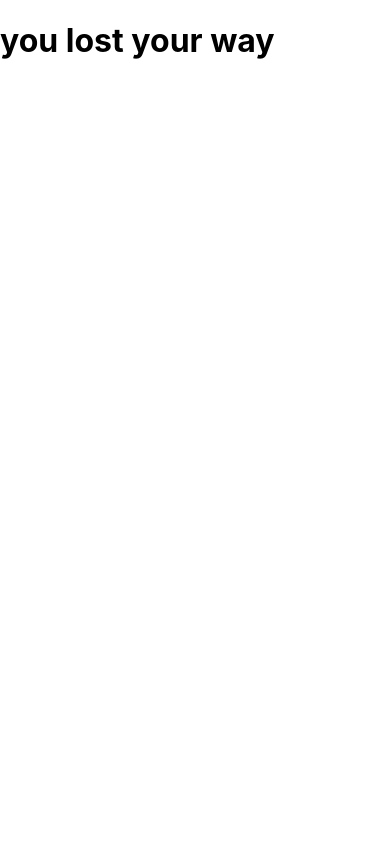
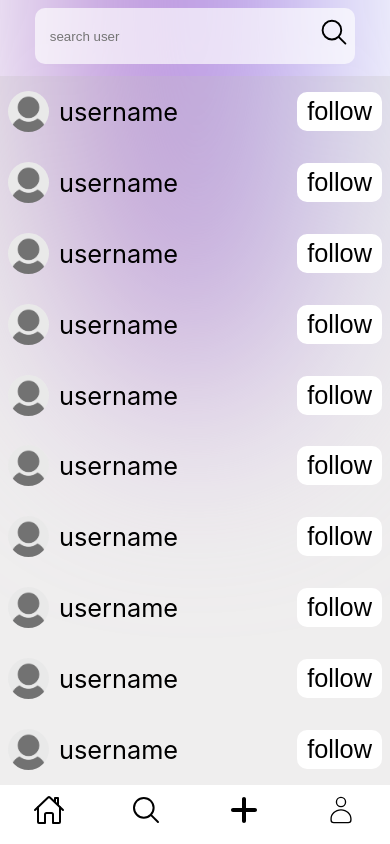
Before and after one commit to Rajatsoni111/project-B, a React (Create React App) app: page /search-user in a window 390 px wide. Built offline with nearby package versions, Linux system fonts and the light colour scheme; a web font is replaced by a local one.

Commit message:
search box added

```diff
--- a/src/App.js
+++ b/src/App.js
@@ -10,15 +10,18 @@ import ErrorPage from './components/ErrorPage'
 // import ToggleButton from './components/toggleButton';
 import { BrowserRouter, Routes, Route } from "react-router-dom";
 import Footer from './components/footer';
+import SearchUser from './components/searchUser';
 
 function App() {
   return (
     <BrowserRouter>
+
       <Routes>
         <Route path='/' Component={Login} />
         <Route path='/create' Component={Makepost} />
         <Route path='/account' Component={Account} />
         <Route path='/feed' Component={MainPage} />
+        <Route path='/search-user' Component={SearchUser} />
         <Route path='/setup-profile' Component={Profile} />
         <Route path='/*' Component={ErrorPage} />
         <Route path='/footer' Component={Footer} />
--- a/src/components/account.jsx
+++ b/src/components/account.jsx
@@ -54,7 +54,7 @@ const Account = () => {
                                 </div>
                                 <div className="userpost">
                                     <div className="userpost-head">
-                                        <img src="./default-user-icon.jpg" alt="" />
+                                        <img src="./background_image.jpg" alt="" />
                                         <span>username</span>
                                     </div>
                                     <div className="self-post-title">
@@ -64,7 +64,7 @@ const Account = () => {
                                         <p>this is a caption for the self post caption</p>
                                     </div>
                                     <div className="self-post-image">
-                                        <img src="./ibird-mages.jpeg" alt="" />
+                                        <img src="./background_image.jpg" alt="" />
                                     </div>
                                 </div>
                                 <div className="userpost">
--- a/src/components/footer.jsx
+++ b/src/components/footer.jsx
@@ -1,4 +1,4 @@
-import { IoHomeOutline } from "react-icons/io5";
+import { IoHomeOutline, IoSearchOutline  } from "react-icons/io5";
 import { FaPlus } from "react-icons/fa6";
 import { CiUser } from "react-icons/ci";
 import "./stylesheet/footer.css"
@@ -11,7 +11,11 @@ const Footer = () => {
                 <NavLink to="/feed" className={"sidebar-btns"} style={{color:"black"}}>
                     <IoHomeOutline />
                 </NavLink>
-
+            </div>
+            <div className="search-user">
+                <NavLink to="/search-user" className={"sidebar-btns"} style={{color:"black"}}>
+                    <IoSearchOutline  />
+                </NavLink>
             </div>
             <div className="makepostpluse">
                 <NavLink to="/create" className={"sidebar-btns"} style={{color:"black"}}>
--- /dev/null
+++ b/src/components/searchUser.jsx
@@ -0,0 +1,109 @@
+import React from 'react'
+import Footer from './footer'
+import { IoSearchOutline } from "react-icons/io5";
+import "./stylesheet/searchUser.css"
+
+function SearchUser() {
+    return (
+        <>
+            <div>
+                <div className="background">
+                    <div className="small-cir1"></div>
+                    <div className="small-cir2"></div>
+                    <div className="small-cir3"></div>
+                </div>
+                <div className='search-user-page'>
+                    <div className="search">
+                        <input type="text" placeholder='search user' />
+                        <div className='search-icon'>
+                            <IoSearchOutline />
+                        </div>
+                    </div>
+                    <div className='show-user'>
+                            <div className='searched-user'>
+                                <div className='userdata'>
+                                <img src="./default-user-icon.jpg" alt="" />
+                                <p>username</p>
+                                </div>
+                                <button>follow</button>
+                            </div>
+                            <div className='searched-user'>
+                                <div className='userdata'>
+                                <img src="./default-user-icon.jpg" alt="" />
+                                <p>username</p>
+                                </div>
+                                <button>follow</button>
+                            </div> <div className='searched-user'>
+                                <div className='userdata'>
+                                <img src="./default-user-icon.jpg" alt="" />
+                                <p>username</p>
+                                </div>
+                                <button>follow</button>
+                            </div> <div className='searched-user'>
+                                <div className='userdata'>
+                                <img src="./default-user-icon.jpg" alt="" />
+                                <p>username</p>
+                                </div>
+                                <button>follow</button>
+                            </div> <div className='searched-user'>
+                                <div className='userdata'>
+                                <img src="./default-user-icon.jpg" alt="" />
+                                <p>username</p>
+                                </div>
+                                <button>follow</button>
+                            </div> <div className='searched-user'>
+                                <div className='userdata'>
+                                <img src="./default-user-icon.jpg" alt="" />
+                                <p>username</p>
+                                </div>
+                                <button>follow</button>
+                            </div> <div className='searched-user'>
+                                <div className='userdata'>
+                                <img src="./default-user-icon.jpg" alt="" />
+                                <p>username</p>
+                                </div>
+                                <button>follow</button>
+                            </div> <div className='searched-user'>
+                                <div className='userdata'>
+                                <img src="./default-user-icon.jpg" alt="" />
+                                <p>username</p>
+                                </div>
+                                <button>follow</button>
+                            </div> <div className='searched-user'>
+                                <div className='userdata'>
+                                <img src="./default-user-icon.jpg" alt="" />
+                                <p>username</p>
+                                </div>
+                                <button>follow</button>
+                            </div> <div className='searched-user'>
+                                <div className='userdata'>
+                                <img src="./default-user-icon.jpg" alt="" />
+                                <p>username</p>
+                                </div>
+                                <button>follow</button>
+                            </div>
+                            <div className='searched-user'>
+                                <div className='userdata'>
+                                <img src="./default-user-icon.jpg" alt="" />
+                                <p>username</p>
+                                </div>
+                                <button>follow</button>
+                            </div> <div className='searched-user'>
+                                <div className='userdata'>
+                                <img src="./default-user-icon.jpg" alt="" />
+                                <p>username</p>
+                                </div>
+                                <button>follow</button>
+                            </div>
+                    </div>
+
+                </div>
+                {/* <NavBar /> */}
+
+            </div>
+            <Footer />
+        </>
+    )
+}
+
+export default SearchUser
--- a/src/components/stylesheet/account.css
+++ b/src/components/stylesheet/account.css
@@ -60,8 +60,8 @@
     height: 10%;
     display: flex;
     align-items: center;
-    justify-content: center;
-    font-size: 30px;
+    justify-content: space-around;
+    font-size: 3vh;
     gap: 40px;
 }
 .user-post{
@@ -70,7 +70,7 @@
     background-color: rgba(217, 217, 217, 0.46);
     /* border: black solid; */
     overflow: scroll;
-    padding: 10px;
+    /* padding: 10px; */
     display: flex;
     flex-wrap: wrap;
     justify-content: space-around;
@@ -154,31 +154,32 @@
     .user-post{
         width: 100%;
         height: 90%;
+        padding: none;
         background-color: rgba(217, 217, 217, 0.46);
         /* border: black solid; */
         overflow: scroll;
-        padding: 0px;
+        /* padding: 0px; */
         display: flex;
         flex-wrap: wrap;
-        justify-content: space-around;
+        justify-content: start;
     }
     .user-post .userpost{
         margin-bottom: 0px;
-        width: 40%;
-        height: 30%;
+        width: 100%;
+        height: 50%;
         background: rgb(199, 199, 199);
-        border: black 1px solid;
+        /* border: black 1px solid; */
     }
     .userpost-head img{
-        width: 3dvh;
-        height: 3dvh;
+        width: 4dvh;
+        height: 4dvh;
         border-radius: 50%;
         aspect-ratio: 3/2;
         object-fit: contain;
         margin-left: 3%;
     }
     .userpost-head{
-        font-size:10px;
+        font-size:2vh;
     }
     .self-post-title h4, .self-post-caption p{
         font-size: 12px;
--- a/src/components/stylesheet/footer.css
+++ b/src/components/stylesheet/footer.css
@@ -6,7 +6,7 @@
     align-items: center;
 }
 
-.mainhome, .makepostpluse, .mainprofile{
+.mainhome, .makepostpluse, .mainprofile, .search-user{
     scale: 2;
 }
 @media screen and (max-width:700px){
--- a/src/components/stylesheet/makepost.css
+++ b/src/components/stylesheet/makepost.css
@@ -79,7 +79,7 @@
     aspect-ratio: 3/2;
     object-fit: contain;
 }
-button{
+.makePostDiv button{
     margin-top: 10%;
     font-size: 20px;
     border-radius: 20px;
--- a/src/components/stylesheet/navBar.css
+++ b/src/components/stylesheet/navBar.css
@@ -48,3 +48,8 @@
     color: black;
     border-radius: 10px;
 }
+@media screen and (max-width: 700px) {
+    .search_bar{
+display: none;
+    }
+}
--- /dev/null
+++ b/src/components/stylesheet/searchUser.css
@@ -0,0 +1,84 @@
+.search-user-page{
+    display: none;
+}
+
+@media screen and (max-width: 700px) {
+
+.search-user-page{
+    top: 0;
+    display: flex;
+    flex-direction: column;
+    align-items: center;
+    width: 100%;
+    height: 93dvh;
+    /* border: black solid; */
+}
+.search{
+    margin-top: 2%;
+    /* border:black solid; */
+    z-index: 999;
+    /* position: absolute; */
+    width: 80%;
+    height: 8%;
+    border-radius: 10px;
+    padding-right: 2%;
+    display: flex;
+    align-items: center;
+    justify-content: space-around;
+    background: rgba(255, 255, 255, 0.664);
+}
+.search input{
+    width: 85%;
+    height: 100%;
+    border: none;
+    outline: none;
+    padding-left:10px ;
+    color: black;
+    background: transparent;
+
+}
+.search .search-icon{
+    scale: 1.9;
+}
+.show-user{
+    z-index: 999;
+    margin-top: 3%;
+    width: 100%;
+    height: 100%;
+    /* border: blue solid; */
+    background: rgba(193, 192, 192, 0.268);
+    overflow: scroll;
+}
+.show-user .searched-user{
+    width: 100%;
+    height: 10%;
+    /* border:black solid; */
+    display: flex;
+    align-items: center;
+    justify-content: space-around;
+}
+.userdata{
+    width: 70%;
+    display: flex;
+    align-items: center;
+    gap: 10px;
+    /* border:black solid; */
+
+}
+.userdata p{
+    margin: 0;
+    font-size: 3vh;
+}
+.searched-user .userdata img{
+width: 15%;
+height: 15%;
+border-radius: 50%;
+}
+.show-user button{
+    border: none;
+    background: white;
+    font-size: 3vh;
+    border-radius: 10px;
+    padding:5px 10px ;
+}
+}
```
